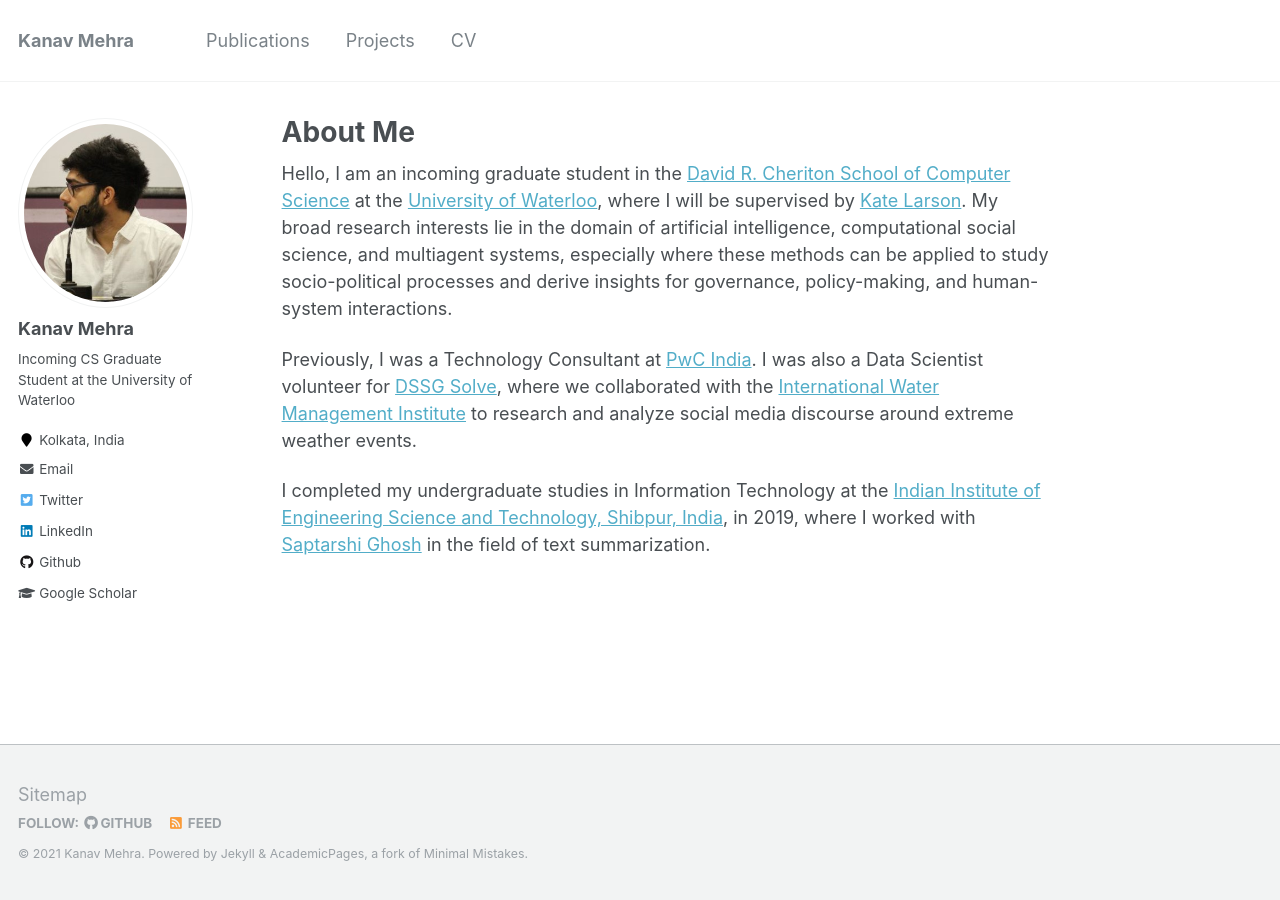
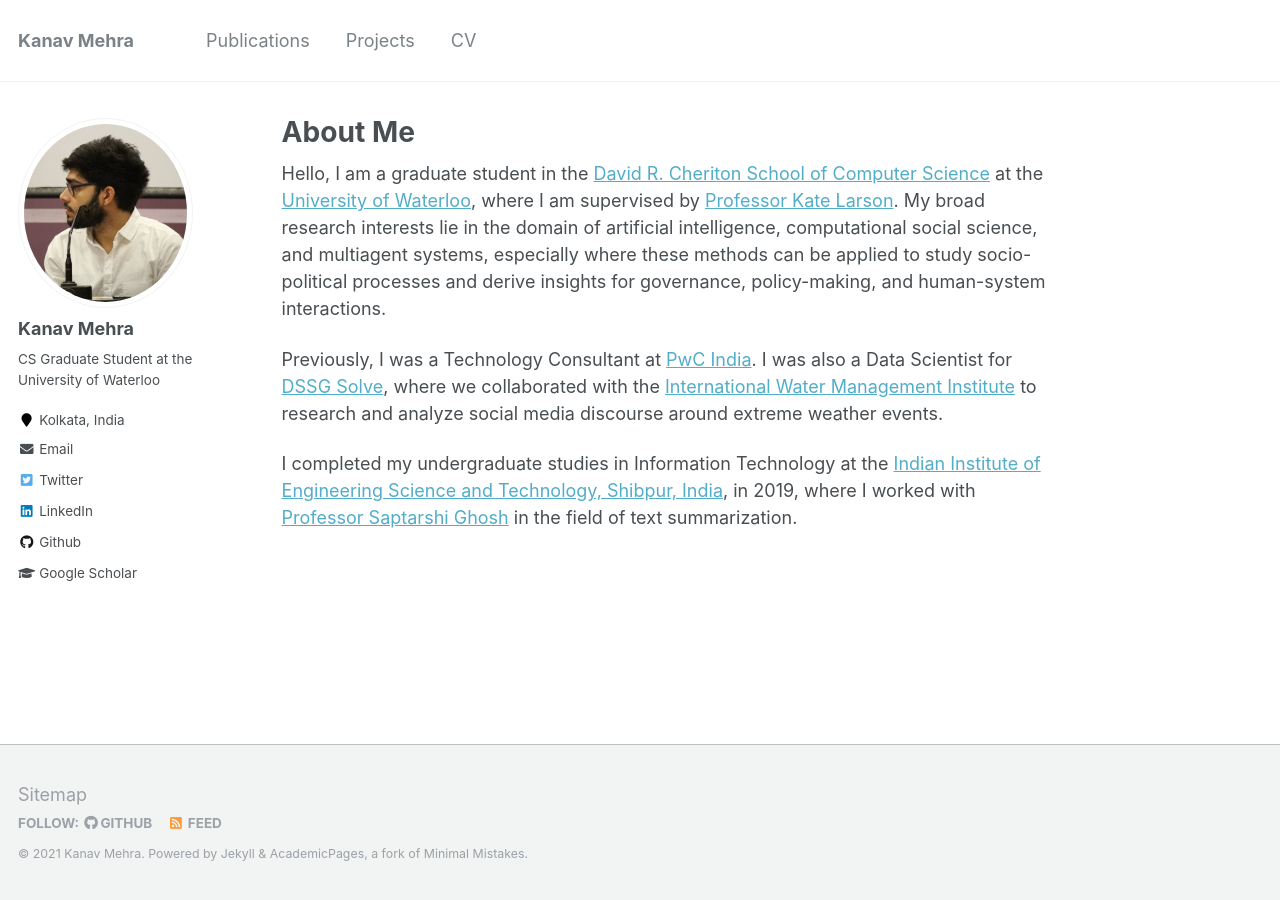
Before and after one commit to kanav-mehra/kanav-mehra.github.io, a Jekyll site: the page built from _pages/about.md, in a window 1280 px wide. Built offline with Jekyll 4.4.1, drawn with Linux system fonts in a browser that asks for light colours.

Commit message:
Personal update

```diff
--- a/_config.yml
+++ b/_config.yml
@@ -82,7 +82,7 @@ analytics:
 author:
   name             : "Kanav Mehra"
   avatar           : "photo.JPG"
-  bio              : "Incoming CS Graduate Student at the University of Waterloo"
+  bio              : "CS Graduate Student at the University of Waterloo"
   location         : "Kolkata, India"
   employer         :
   pubmed           : #"https://www.ncbi.nlm.nih.gov/pubmed/?term=john+snow"
--- a/_pages/about.md
+++ b/_pages/about.md
@@ -8,8 +8,8 @@ redirect_from:
   - /about.html
 ---
 
-Hello, I am an incoming graduate student in the [David R. Cheriton School of Computer Science](https://cs.uwaterloo.ca/) at the [University of Waterloo](https://uwaterloo.ca/), where I will be supervised by [Kate Larson](https://cs.uwaterloo.ca/~klarson/index.html). My broad research interests lie in the domain of artificial intelligence, computational social science, and multiagent systems, especially where these methods can be applied to study socio-political processes and derive insights for governance, policy-making, and human-system interactions.
+Hello, I am a graduate student in the [David R. Cheriton School of Computer Science](https://cs.uwaterloo.ca/) at the [University of Waterloo](https://uwaterloo.ca/), where I am supervised by [Professor Kate Larson](https://cs.uwaterloo.ca/~klarson/index.html). My broad research interests lie in the domain of artificial intelligence, computational social science, and multiagent systems, especially where these methods can be applied to study socio-political processes and derive insights for governance, policy-making, and human-system interactions.
 
-Previously, I was a Technology Consultant at [PwC India](https://www.pwc.in/). I was also a Data Scientist volunteer for [DSSG Solve](https://solveforgood.org/), where we collaborated with the [International Water Management Institute](https://www.iwmi.cgiar.org/) to research and analyze social media discourse around extreme weather events.
+Previously, I was a Technology Consultant at [PwC India](https://www.pwc.in/). I was also a Data Scientist for [DSSG Solve](https://solveforgood.org/), where we collaborated with the [International Water Management Institute](https://www.iwmi.cgiar.org/) to research and analyze social media discourse around extreme weather events.
 
-I completed my undergraduate studies in Information Technology at the [Indian Institute of Engineering Science and Technology, Shibpur, India](https://www.iiests.ac.in/), in 2019, where I worked with [Saptarshi Ghosh](https://sites.google.com/site/saptarshighosh/) in the field of text summarization.
+I completed my undergraduate studies in Information Technology at the [Indian Institute of Engineering Science and Technology, Shibpur, India](https://www.iiests.ac.in/), in 2019, where I worked with [Professor Saptarshi Ghosh](https://sites.google.com/site/saptarshighosh/) in the field of text summarization.
```
